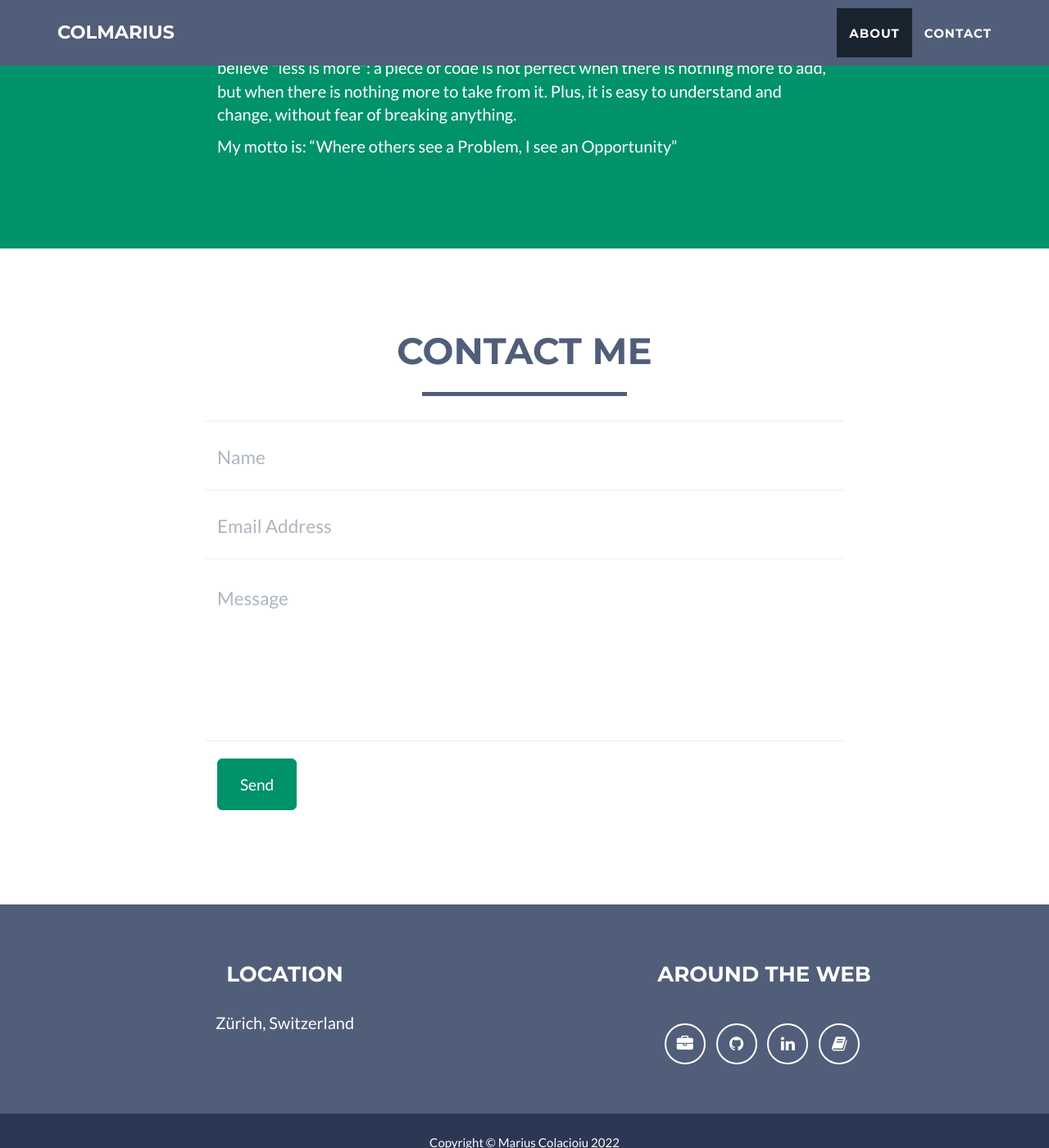
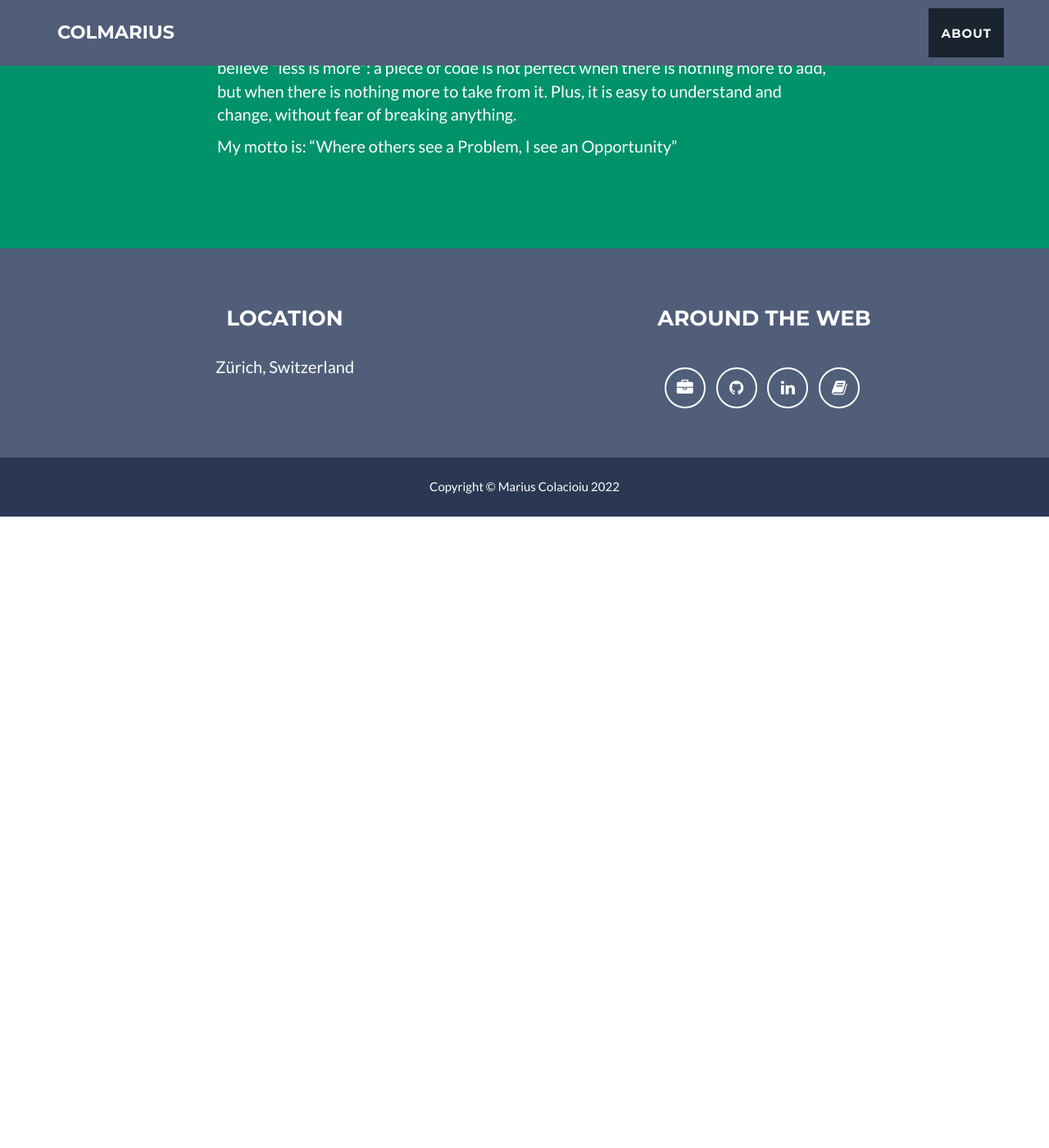
Before and after one commit to colmarius/colmarius.github.io, a Jekyll site: the page built from index.html, in a window 1280 px wide and 1400 px high, scrolled down 1076 px. Shown: the whole window at 82% size. Built offline with Jekyll 4.4.1, drawn with Linux system fonts in a browser that asks for light colours; after the commit the page ends 1706 px from its top, so only the background shows below that.

Commit message:
Remove contact section

```diff
--- a/_includes/contact.html
+++ /dev/null
@@ -1,45 +0,0 @@
-    <!-- Contact Section -->
-    <section id="contact">
-        <div class="container">
-            <div class="row">
-                <div class="col-lg-12 text-center">
-                    <h2>Contact Me</h2>
-                    <hr class="star-primary">
-                </div>
-            </div>
-            <div class="row">
-                <div class="col-lg-8 col-lg-offset-2">
-                    <form name="sentMessage" id="contactForm" novalidate>
-                        <div class="row control-group">
-                            <div class="form-group col-xs-12 floating-label-form-group controls">
-                                <label>Name</label>
-                                <input type="text" class="form-control" placeholder="Name" id="name" required data-validation-required-message="Please enter your name.">
-                                <p class="help-block text-danger"></p>
-                            </div>
-                        </div>
-                        <div class="row control-group">
-                            <div class="form-group col-xs-12 floating-label-form-group controls">
-                                <label>Email Address</label>
-                                <input type="email" class="form-control" placeholder="Email Address" id="email" required data-validation-required-message="Please enter your email address.">
-                                <p class="help-block text-danger"></p>
-                            </div>
-                        </div>
-                        <div class="row control-group">
-                            <div class="form-group col-xs-12 floating-label-form-group controls">
-                                <label>Message</label>
-                                <textarea rows="5" class="form-control" placeholder="Message" id="message" required data-validation-required-message="Please enter a message."></textarea>
-                                <p class="help-block text-danger"></p>
-                            </div>
-                        </div>
-                        <br>
-                        <div id="notification"></div>
-                        <div class="row">
-                            <div class="form-group col-xs-12">
-                                <button type="submit" class="btn btn-success btn-lg">Send</button>
-                            </div>
-                        </div>
-                    </form>
-                </div>
-            </div>
-        </div>
-    </section>
--- a/_includes/header.html
+++ b/_includes/header.html
@@ -21,9 +21,6 @@
                     <li class="page-scroll">
                         <a href="#about">About</a>
                     </li>
-                    <li class="page-scroll">
-                        <a href="#contact">Contact</a>
-                    </li>
                 </ul>
             </div>
         </div>
--- a/_includes/js.html
+++ b/_includes/js.html
@@ -9,9 +9,5 @@
     <script src="{{ "/js/classie.js" | prepend: site.baseurl }}"></script>
     <script src="{{ "/js/cbpAnimatedHeader.js" | prepend: site.baseurl }}"></script>
 
-    <!-- Contact Form JavaScript -->
-    <script src="{{ "/js/jqBootstrapValidation.js" | prepend: site.baseurl }}"></script>
-    <script src="{{ "/js/contact_me.js" | prepend: site.baseurl }}"></script>
-
     <!-- Custom Theme JavaScript -->
     <script src="{{ "/js/freelancer.js" | prepend: site.baseurl }}"></script>
--- a/_layouts/default.html
+++ b/_layouts/default.html
@@ -7,7 +7,6 @@
 
     {% include header.html %}
     {% include about.html %}
-    {% include contact.html %}
     {% include footer.html %}
     {% include js.html %}
     {% include tracker.html %}
--- a/js/contact_me.js
+++ b/js/contact_me.js
@@ -10,12 +10,6 @@
       '<strong>Your message has been sent. </strong>',
     )
     $('#notification > .alert-success').append('</div>')
-  }
-
-  function clearFormFields() {
-    setTimeout(function() {
-      $('#contactForm').trigger('reset')
-    }, 2000)
   }
 
   $('input,textarea').jqBootstrapValidation({
--- a/js/freelancer.js
+++ b/js/freelancer.js
@@ -15,17 +15,6 @@
     });
 });
 
-// Floating label headings for the contact form
-$(function() {
-    $("body").on("input propertychange", ".floating-label-form-group", function(e) {
-        $(this).toggleClass("floating-label-form-group-with-value", !! $(e.target).val());
-    }).on("focus", ".floating-label-form-group", function() {
-        $(this).addClass("floating-label-form-group-with-focus");
-    }).on("blur", ".floating-label-form-group", function() {
-        $(this).removeClass("floating-label-form-group-with-focus");
-    });
-});
-
 // Highlight the top nav as scrolling occurs
 $('body').scrollspy({
     target: '.navbar-fixed-top'
```
